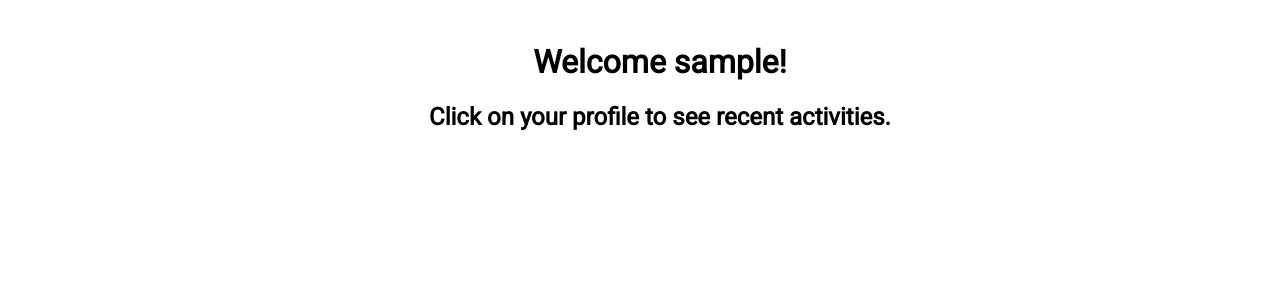
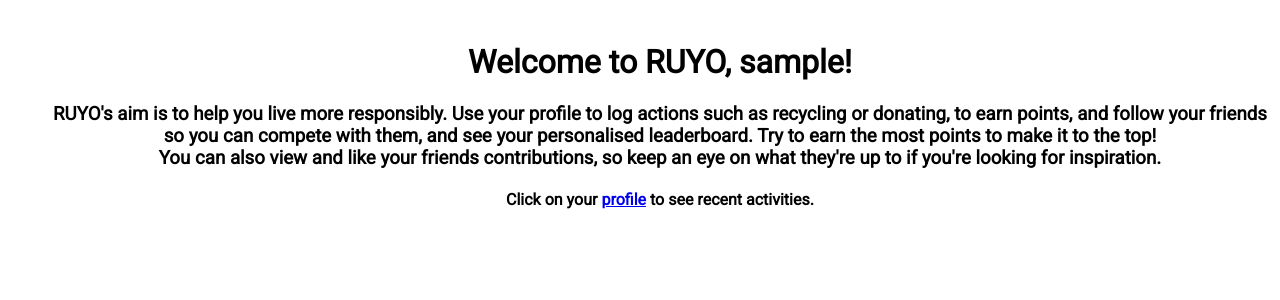
Before and after one commit to srbibb/athenahackathon2021, a Flask app: page / in a window 1280 px wide. Shown: the part 83-383 px from the top of the page. Run offline with Flask 2, Linux system fonts and the light colour scheme; the visitor is signed in with stand-in values (Sample User, id 1); data comes from the database, SQL or seed files in the repository; some libraries are stand-ins or nearby versions; some web fonts are replaced.

Commit message:
Add files via upload
Add description to home page

```diff
--- a/app/templates/index.html
+++ b/app/templates/index.html
@@ -1,6 +1,13 @@
 {% extends "base.html" %}
 
 {% block content %}
-    <h1>Welcome {{ current_user.username }}!</h1>
-    <h2>Click on your profile to see recent activities.</h2>
+<h1>Welcome to RUYO, {{ current_user.username }}!</h1>
+<center><h3>RUYO's aim is to help you live more responsibly.
+    Use your profile to log actions such as recycling or donating, to earn points, and follow your friends
+    so you can compete with them, and see your personalised leaderboard. Try to earn
+    the most points to make it to the top! <br>
+    You can also view and like your friends contributions, so keep an eye on what they're up
+    to if you're looking for inspiration.
+</h3>
+    <h4>Click on your <a href="{{ url_for('user', username=current_user.username) }}">profile</a> to see recent activities.</h4></center>
 {% endblock %}
```
